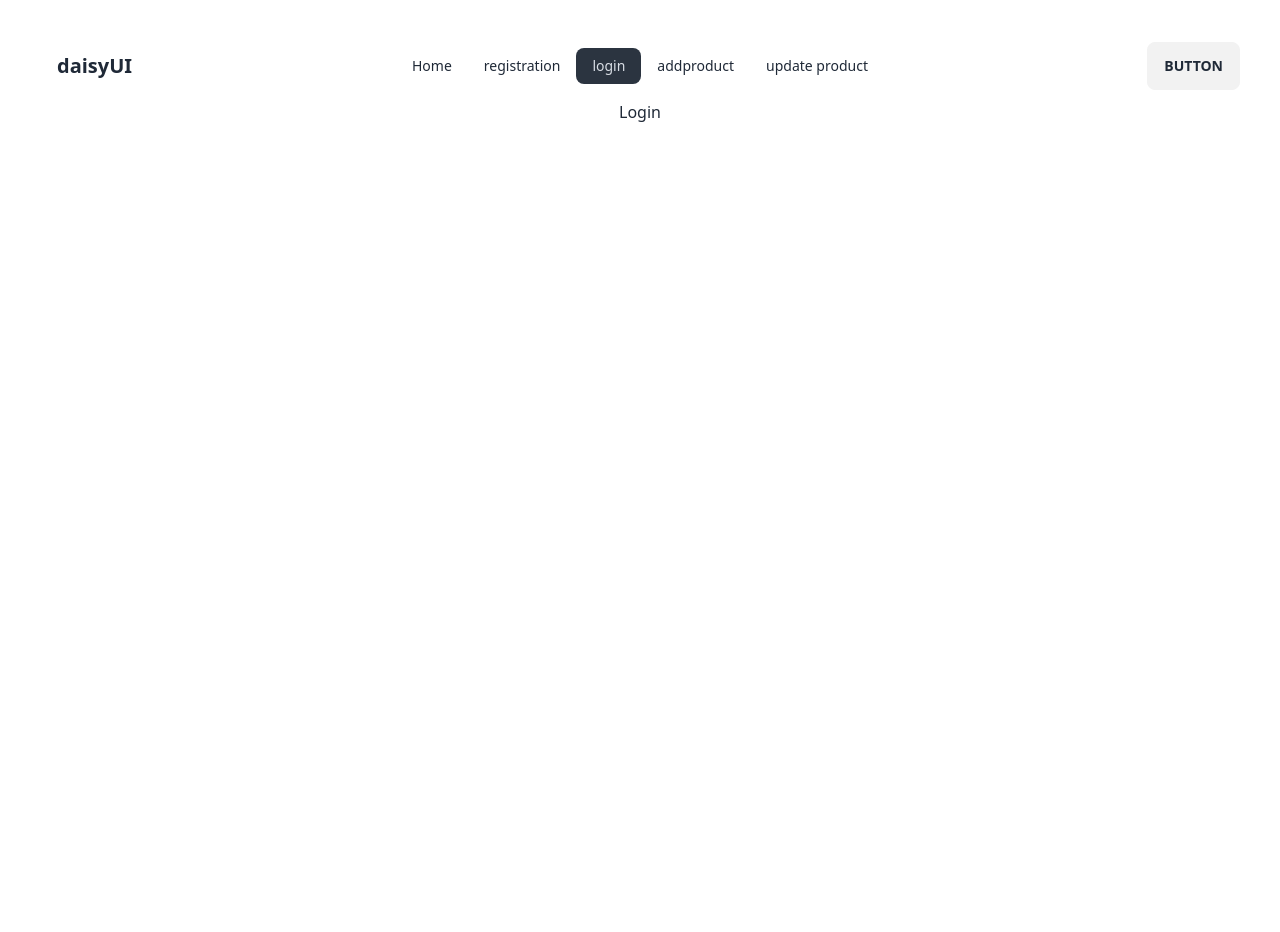
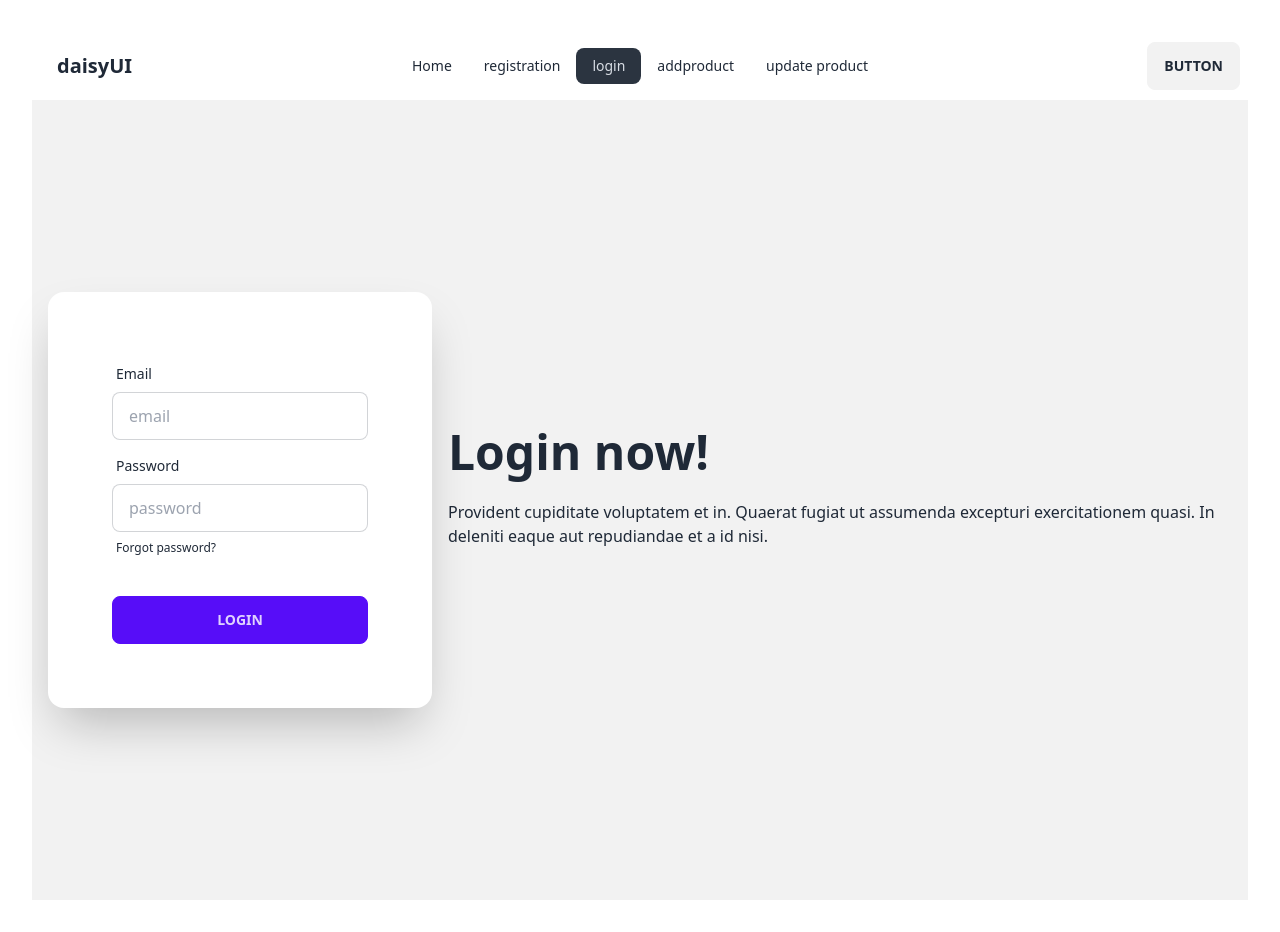
Before and after one commit to Pritom003/Brand-Shop-client, a React (Vite) app: page /login in a window 1280 px wide. Before the commit the page ends 800 px from the top, so only its background shows below. Built offline with nearby package versions, Linux system fonts and the light colour scheme.

Commit message:
complited google and password authentication

```diff
--- a/src/COMPONENT/Layoutss/AuthProvider.jsx
+++ b/src/COMPONENT/Layoutss/AuthProvider.jsx
@@ -1,9 +1,10 @@
 import React, { createContext, useState } from 'react';
 import app from './firebase.config';
-import {  createUserWithEmailAndPassword, getAuth } from "firebase/auth";
+import {  GoogleAuthProvider, createUserWithEmailAndPassword, getAuth, signInWithEmailAndPassword, signInWithPopup } from "firebase/auth";
 
 export const AuthContext=createContext(null)
 const auth = getAuth(app);
+const provider=new GoogleAuthProvider()
 const AuthProvider = ({children}) => {
   const [user, setUser] = useState(null);
   const [loading, setLoading] = useState(true);
@@ -13,6 +14,14 @@ const createUser=(email,password)=>{
   setLoading(true)
   return createUserWithEmailAndPassword(auth,email,password)
 }
+const creategooglesignup=()=>{
+  setLoading(true)
+  return signInWithPopup(auth, provider)
+}
+const loginuser=(email,password)=>{
+  setLoading(true);
+  return signInWithEmailAndPassword(auth,email,password)
+}
 
 
 
@@ -20,7 +29,9 @@ const createUser=(email,password)=>{
   const userinfo={
     user,
     loading,
-    createUser
+    createUser,
+    loginuser,
+    creategooglesignup
 
   }
 
--- a/src/COMPONENT/Pages/Login.jsx
+++ b/src/COMPONENT/Pages/Login.jsx
@@ -1,11 +1,67 @@
-import React from 'react';
+import React, { useContext } from 'react';
+import { AuthContext } from '../Layoutss/AuthProvider';
 
 const Login = () => {
+  const{loginuser}=useContext(AuthContext)
+const handlelogin=e=>{
+
+  e.preventDefault()
+  const form = e.target;
+
+ const email = form.email.value;
+ const password=form.password.value
+const info={email,password}
+console.log(info)
+loginuser(email,password)
+.then(res=>{
+  console.log(res.user)
+})
+.catch(error=>{
+  console.error(error)
+})
+
+
+}
+
+
+
+
   return (
-    <div>
-      Login
+    <div  className="hero min-h-screen bg-base-200">
+      <div className="hero-content flex-col lg:flex-row-reverse">
+        <div className="text-center lg:text-left">
+          <h1 className="text-5xl font-bold">Login now!</h1>
+          <p className="py-6">Provident cupiditate voluptatem et in. Quaerat fugiat ut assumenda excepturi exercitationem quasi. In deleniti eaque aut repudiandae et a id nisi.</p>
+        </div>
+        <div className="card flex-shrink-0 w-full max-w-sm shadow-2xl bg-base-100">
+          <form onSubmit={handlelogin} className="card-body">
+
+
+
+            <div className="form-control">
+              <label className="label">
+                <span className="label-text">Email</span>
+              </label>
+              <input type="email" name='email' placeholder="email" className="input input-bordered" required />
+            </div>
+            <div className="form-control">
+              <label className="label">
+                <span className="label-text">Password</span>
+              </label>
+              <input type="password" name='password' placeholder="password" className="input input-bordered" required />
+              <label className="label">
+                <a href="#" className="label-text-alt link link-hover">Forgot password?</a>
+              </label>
+            </div>
+            <div className="form-control mt-6">
+              <button className="btn btn-primary">Login</button>
+            </div>
+          </form>
+        </div>
+      </div>
     </div>
   );
 };
 
+
 export default Login;
--- a/src/COMPONENT/Pages/Products.jsx
+++ b/src/COMPONENT/Pages/Products.jsx
@@ -13,7 +13,7 @@ const Products = () => {
   <div className="hero-content flex-col lg:flex-row">
     <img src={product.photo} className="max-w-sm rounded-lg shadow-2xl" />
     <div>
-      <h1 className="text-5xl font-bold">Box Office News!</h1>
+      <h1 className="text-5xl font-bold">{product.name}</h1>
       <p className="py-6">Provident cupiditate voluptatem et in. Quaerat fugiat ut assumenda excepturi exercitationem quasi. In deleniti eaque aut repudiandae et a id nisi.</p>
       <button className="btn btn-primary">Get Started</button>
     </div>
--- a/src/COMPONENT/Pages/Registration.jsx
+++ b/src/COMPONENT/Pages/Registration.jsx
@@ -2,7 +2,7 @@ import React, { useContext } from 'react';
 import { AuthContext } from '../Layoutss/AuthProvider';
 
 const Registration = () => {
-  const{createUser}=useContext(AuthContext)
+  const{createUser,creategooglesignup}=useContext(AuthContext)
 const handleregister=e=>{
 
   e.preventDefault()
@@ -23,6 +23,16 @@ createUser(email, password)
 
 
 }
+const handlegooglepop = () => {
+  creategooglesignup()
+    .then((res) => {
+      console.log('user', res.user);
+    })
+    .catch((error) => {
+      console.log('err', error.message);
+    });
+};
+
 
 
 
@@ -71,6 +81,15 @@ createUser(email, password)
             </div>
           </form>
         </div>
+        <div className="">
+          <button
+            onClick={handlegooglepop}
+            className="flex shadow-2xl items-center justify-center py-12 md:py-24 px-2 md:px-10 border-cyan-800 border-4 align-middle md:gap-2 text-sm  md:text-xl font-bold"
+          >
+            Sign in with Google
+
+          </button>
+        </div>
       </div>
     </div>
   );
--- a/src/COMPONENT/Pages/registration.css
+++ b/src/COMPONENT/Pages/registration.css
@@ -0,0 +1,16 @@
+/* Background styles */
+body {
+  background-image: url('https://images.unsplash.com/photo-1519681393784-d120267933ba?ixid=MnwxMjA3fDB8MHxwaG90by1wYWdlfHx8fGVufDB8fHx8&ixlib=rb-1.2.1&auto=format&fit=crop&w=1124&q=100');
+  background-position: center;
+}
+
+/* Glassmorphism card effect */
+.card {
+  backdrop-filter: blur(23px) saturate(76%);
+  -webkit-backdrop-filter: blur(23px) saturate(76%);
+  background-color: rgba(170, 74, 226, 0.25);
+  border-radius: 12px;
+  border: 1px solid rgba(209, 213, 219, 0.3);
+}
+
+/* Generated by https://generator.ui.glass/ */
```
